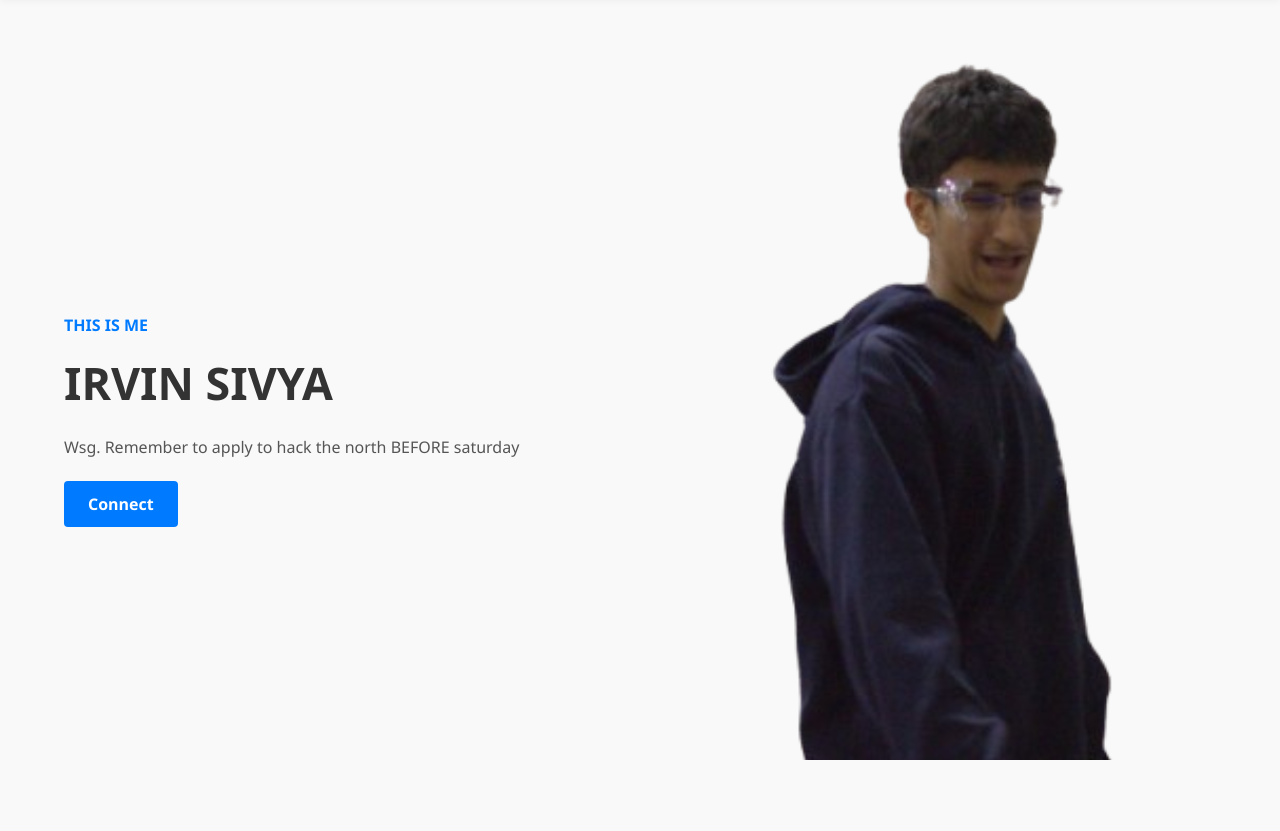
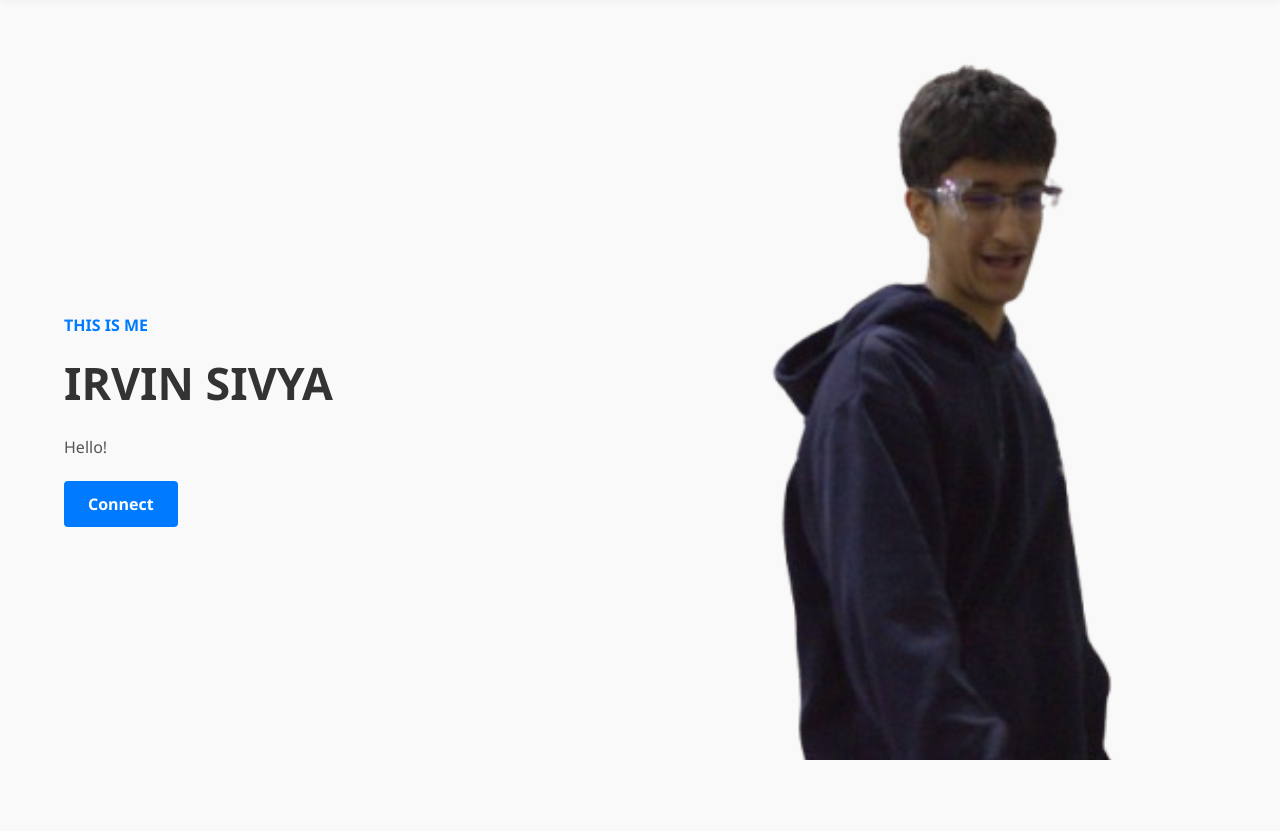
Before and after one commit to IrvinSivya/Personal-Website, a Flask app: page / in a window 1280 px wide. Shown: the part 80-911 px from the top of the page. Run offline with Flask 3, Linux system fonts and the light colour scheme.

Commit message:
updated main page text

```diff
--- a/templates/home.html
+++ b/templates/home.html
@@ -18,7 +18,7 @@
         <p class="subtext">THIS IS ME</p>
         <h1>IRVIN SIVYA</h1>
         <p class="description">
-          Wsg. Remember to apply to hack the north BEFORE saturday
+          Hello!
         </p>
         <a href="#footer" class="btn-primary">Connect</a>
       </div>
```
